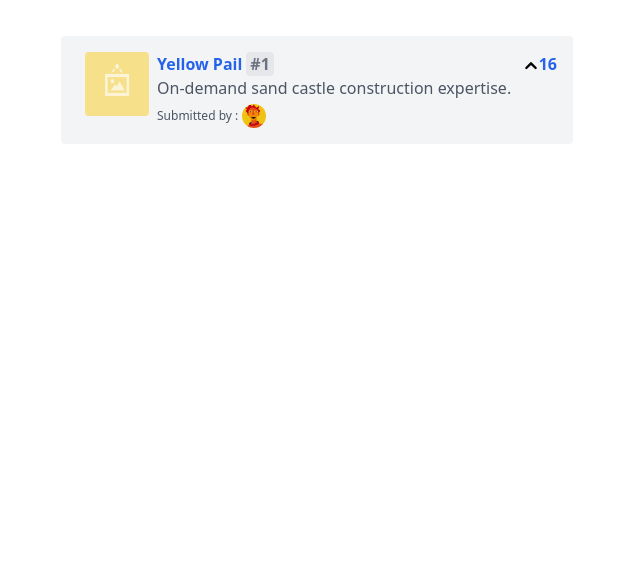
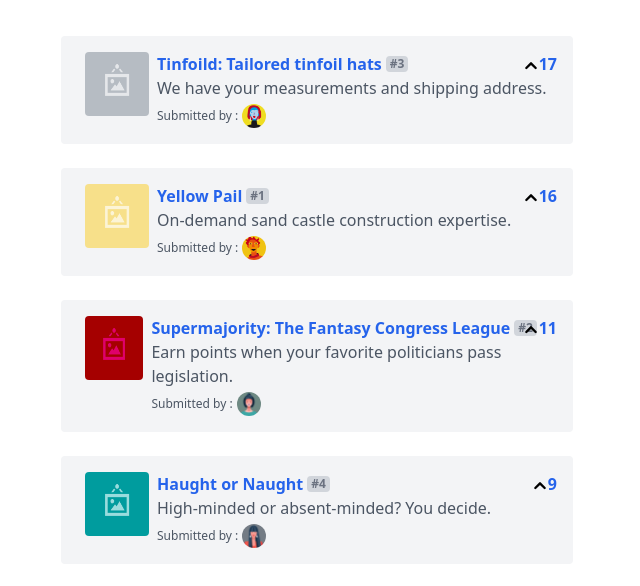
Before and after one commit to simbaCodeGod/upvote, a website: page src/index.html in a window 1280 px wide. Shown: the part 80-666 px from the top of the page, without its empty margins (323-963 px from the left). Drawn offline with nearby package versions, Linux system fonts and the light colour scheme.

Commit message:
ls rendering

```diff
--- a/src/index.html
+++ b/src/index.html
@@ -21,28 +21,28 @@
 
         <div>
             <!-- Upvote Component -->
-            <div class="w-2/5 flex relative mx-auto mb-6 bg-gray-100 px-6 py-4 rounded">
+            <div v-for="submission in sortedSubmissions" v-bind:key="submission.id" class="w-2/5 flex relative mx-auto mb-6 bg-gray-100 px-6 py-4 rounded">
 
                 <div class="mr-2">
 
-                    <img class="w-16 h-16 rounded" v-bind:src="submissions[0].submissionImage" alt="">
+                    <img class="w-16 h-16 rounded" v-bind:src="submission.submissionImage" alt="">
 
                 </div>
 
                 <div>
                     <div class="flex items-center">
-                        <a v-bind:href="submissions[0].url" class="mr-1 inline font-bold text-blue-600 text-base"> {{ submissions[0].title }}</a>
-                        <span class="bg-gray-200 px-1 text-vs text-gray-500 font-bold rounded">#{{ submissions[0].id }}</span>
+                        <a v-bind:href="submission.url" class="mr-1 inline font-bold text-blue-600 text-base"> {{ submission.title }}</a>
+                        <span class="bg-gray-300 px-1 text-xs text-gray-500 font-bold rounded">#{{ submission.id }}</span>
                     </div>
 
 
-                    <p class="mb-1 text-gray-600">{{ submissions[0].description }}</p>
+                    <p class="mb-1 text-gray-600">{{ submission.description }}</p>
 
                     <div class="flex items-center">
 
                         <h6 class="mr-1 text-xs text-gray-600 ">Submitted by :</h6>
 
-                        <img class="h-6 w-6 rounded-full" v-bind:src="submissions[0].avatar" alt="">
+                        <img class="h-6 w-6 rounded-full" v-bind:src="submission.avatar" alt="">
 
                     </div>
 
@@ -52,7 +52,7 @@
 
                     <div class="flex items-center justify-center">
 
-                        <button>
+                        <button v-on:click="upvote(submission.id)">
                             <svg xmlns="http://www.w3.org/2000/svg" class="h-4 w-4 inline " fill="none"
                                 viewBox="0 0 24 24" stroke="currentColor" stroke-width="3.5">
                                 <path stroke-linecap="round" stroke-linejoin="round" d="M5 15l7-7 7 7" />
@@ -60,7 +60,7 @@
                         </button>
 
                         <span class="font-bold m-0 p-0 text-blue-600">
-                            {{ submissions[0].votes }}
+                            {{ submission.votes }}
                         </span>
 
                     </div>
--- a/src/main.js
+++ b/src/main.js
@@ -4,6 +4,21 @@ const upvoteApp = {
             submissions: Seed.submissions
         }
     },
+    computed: {
+        sortedSubmissions() {
+            return this.submissions.sort((a,b) => {
+                return b.votes - a.votes;
+            });
+        }
+    },
+    methods: {
+        upvote(submissionId) {
+            const submission = this.submissions.find(
+                (submission) =>  submission.id === submissionId
+            );
+            submission.votes++;
+        },
+    },
 };
 
 Vue.createApp(upvoteApp).mount('#app');
```
Also changed, not shown: public/css/output.css.
